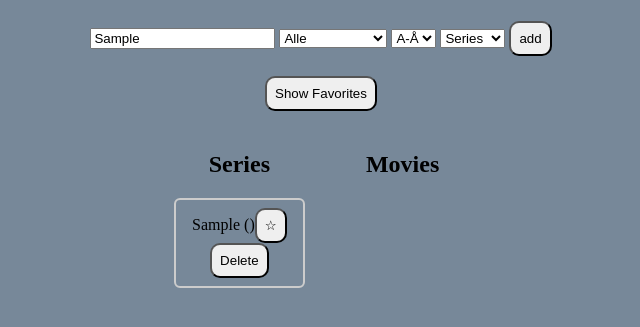
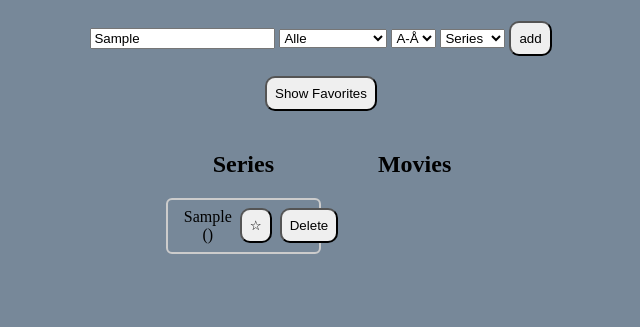
Before and after one commit to kine587/data_dashboard_asignment, a plain HTML site: page index.html in a window 1280 px wide. Both pictures are taken after typing "Sample" into the empty fields and a click on the button "add". Shown: the part 87-414 px from the top of the page, without its empty margins (319-959 px from the left). Drawn offline with Linux system fonts and the light colour scheme.

Commit message:
added some styling so that favorite and delete button is always at the same line as the text

```diff
--- a/style.css
+++ b/style.css
@@ -28,6 +28,10 @@ ul {
 
 #seriesList li,
 #moviesList li {
+  display: flex;
+  align-items: center;
+  justify-content: space-between;
+  gap: 0.5rem;
   list-style-type: none;
   padding: 0.5rem 1rem;
   margin-bottom: 0.5rem;
```
